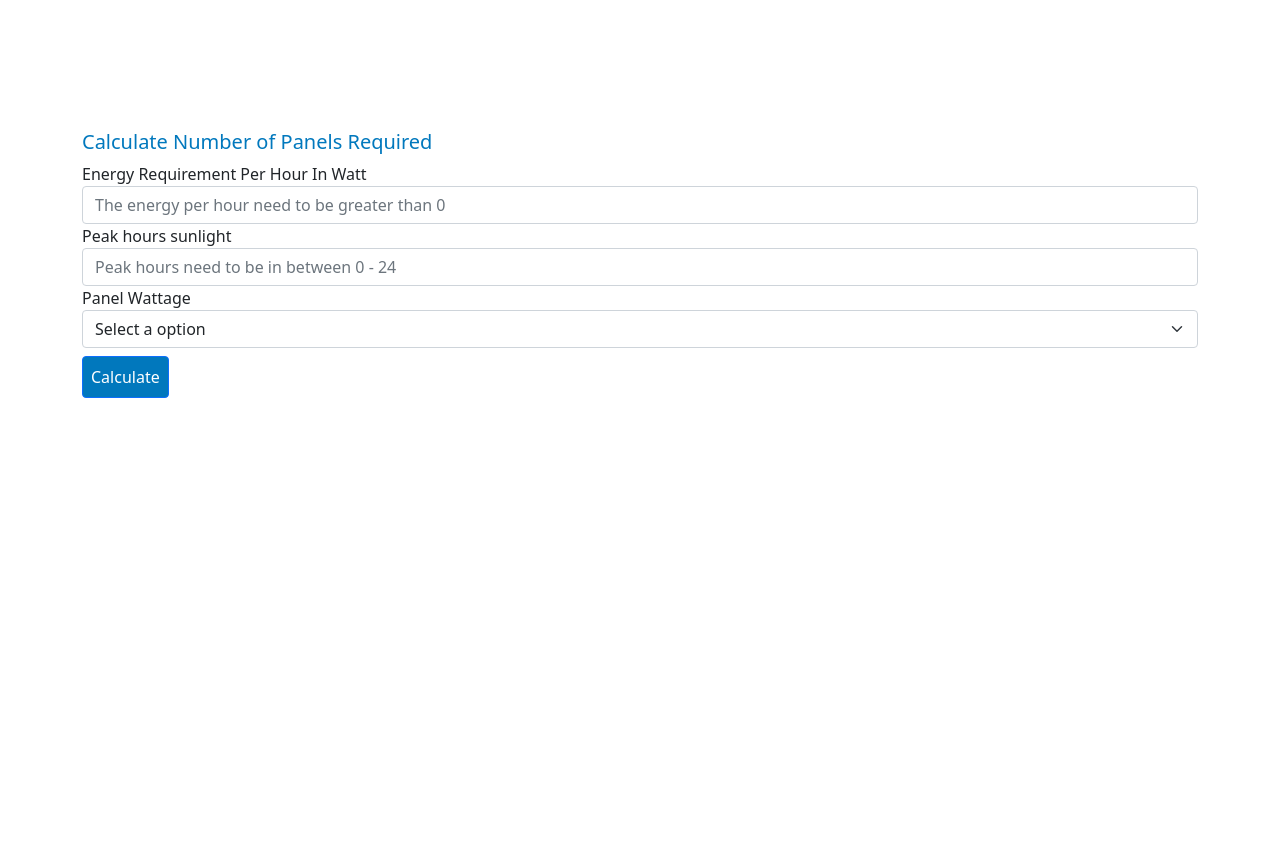
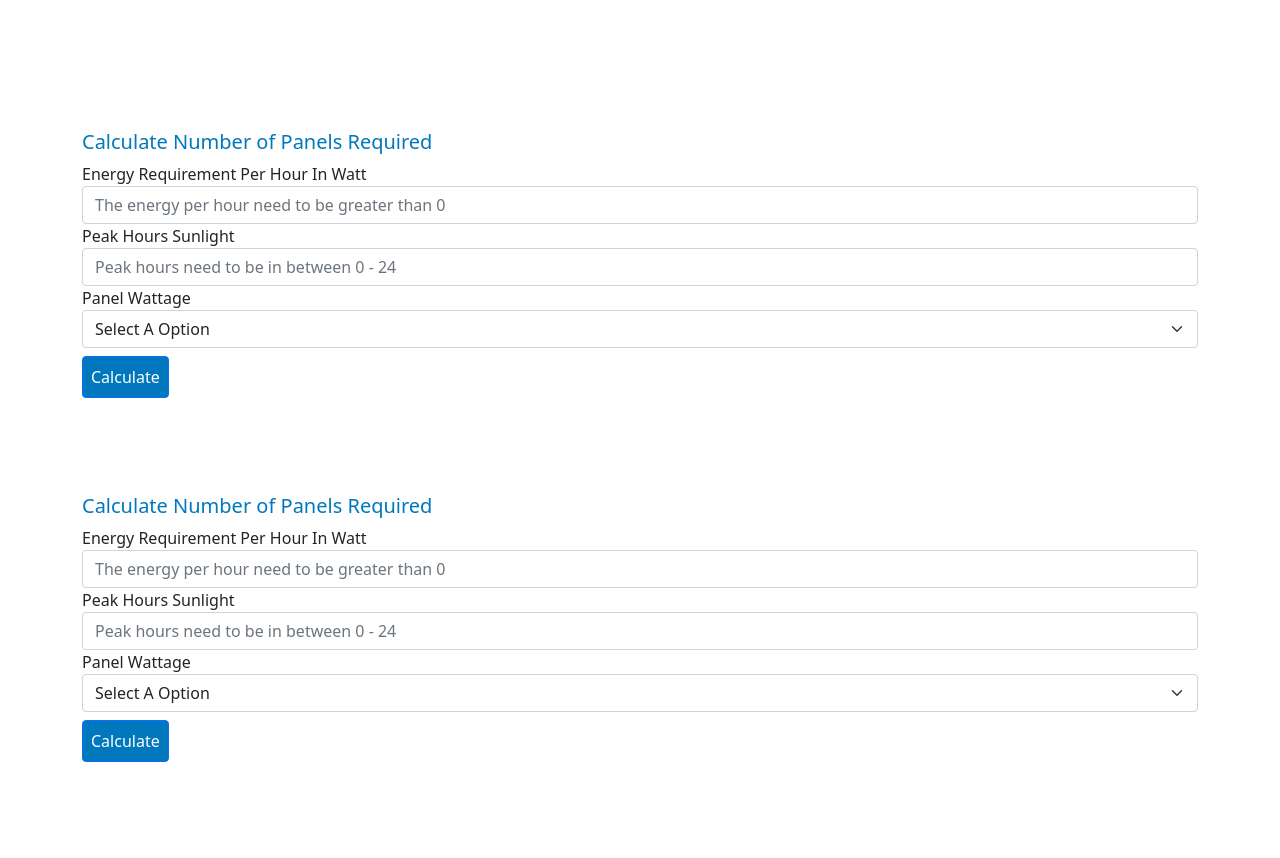
Before and after one commit to Veyseng/AOD-calculator, a plain HTML site: page index.html in a window 1280 px wide. Shown: the part 366-1224 px from the top of the page. Before the commit the page ends 860 px from the top, so only its background shows below. Drawn offline with nearby package versions, Linux system fonts and the light colour scheme.

Commit message:
Edit some labels

```diff
--- a/assets/script.js
+++ b/assets/script.js
@@ -1,7 +1,7 @@
 "use strict";
 //Calculate the loss of efficiency and the revenue
 document.querySelector('.loss-btn').addEventListener('click',function(){
-	var aod = document.getElementById("InputAOD").value;
+	const aod = document.getElementById("InputAOD").value;
 	if(aod <= 1 && aod >=0){
 		//Calculate loss efficiency
 		const eff = aod * 4;
@@ -10,7 +10,7 @@ document.querySelector('.loss-btn').addEventListener('click',function(){
 		//Display the loss efficiency and AOD value
 		document.querySelector(".efficiency").textContent = `The Loss of Efficiency is ${eff}% with ${aod} AOD value`;
 		//Display the loss of revenue in USD in a year by assummig that the overall energy is 100 gigawatt output of energy
-		document.querySelector(".revenue").textContent = `The Loss of Revenue is ${rev} US Dollars / Year (According to 100 gigawatt output)`;
+		document.querySelector(".revenue").textContent = `The Loss of Revenue is ${rev} US Dollars / Year (According to 1 gigawatt output)`;
 	}else{
 		//display invalid data
 		document.querySelector(".efficiency").textContent = `Invalid data`;
--- a/index.html
+++ b/index.html
@@ -36,13 +36,36 @@
 			<div class="form-group" >
 			  <label for="inputTitle">Energy Requirement Per Hour In Watt</label>
 			  <input type="text" class="form-control" name="name" id="InputEnergyReq" placeholder="The energy per hour need to be greater than 0">
-			  <label for="inputTitle">Peak hours sunlight</label>
+			  <label for="inputTitle">Peak Hours Sunlight</label>
 			  <input type="text" class="form-control" name="name" id="InputSunlight" placeholder="Peak hours need to be in between 0 - 24">
 			  <label for="inputTitle">Panel Wattage</label>
 			  <select id="wattage-option" class="form-select" aria-label="Default select example">
-				<option  selected>Select a option</option>
-					<option value="150">Low wattage 150</option>
-					<option value="350">High wattage 350</option>
+				<option  selected>Select A Option</option>
+					<option value="150">Low Wattage : 150 Watt</option>
+					<option value="350">High Wattage : 350 Watt</option>
+				</select>
+			  <button type="button" class="btn num-panel-btn btn-primary">Calculate</button>
+			</div>
+		  </form>
+		</div>
+		<div class="row justify-content-center align-items-center result">
+			<h4 class="number-panel-output"></h4>
+		</div>
+	</div>
+	<div class="container">
+		<h5>Calculate Number of Panels Required</h5>
+		<div class="row justify-content-center align-items-center">
+		  <form id='form'>
+			<div class="form-group" >
+			  <label for="inputTitle">Energy Requirement Per Hour In Watt</label>
+			  <input type="text" class="form-control" name="name" id="InputEnergyReq" placeholder="The energy per hour need to be greater than 0">
+			  <label for="inputTitle">Peak Hours Sunlight</label>
+			  <input type="text" class="form-control" name="name" id="InputSunlight" placeholder="Peak hours need to be in between 0 - 24">
+			  <label for="inputTitle">Panel Wattage</label>
+			  <select id="wattage-option" class="form-select" aria-label="Default select example">
+				<option  selected>Select A Option</option>
+					<option value="150">Low Wattage : 150 Watt</option>
+					<option value="350">High Wattage : 350 Watt</option>
 				</select>
 			  <button type="button" class="btn num-panel-btn btn-primary">Calculate</button>
 			</div>
```
Also changed, not shown: 1 other file.
